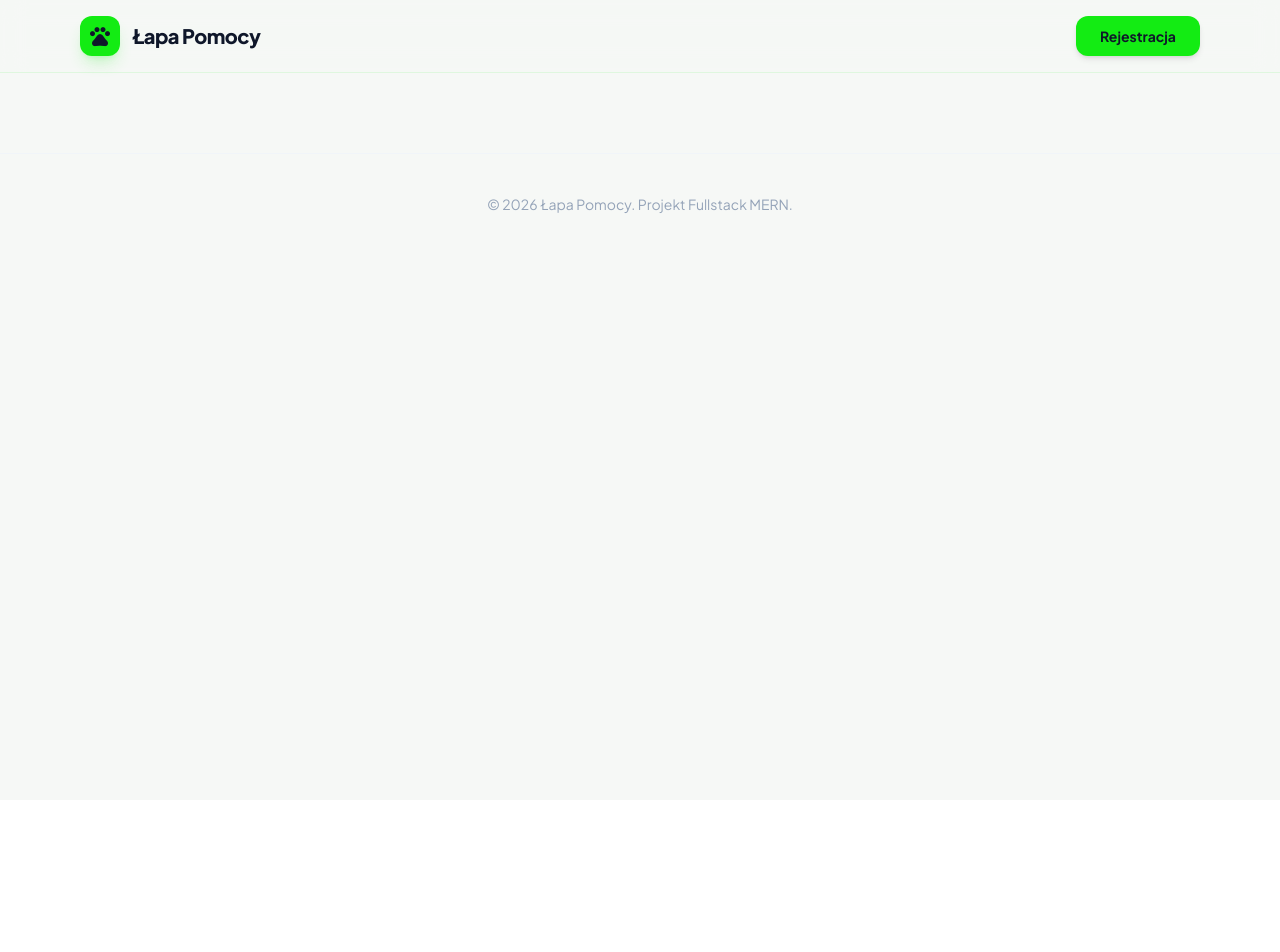
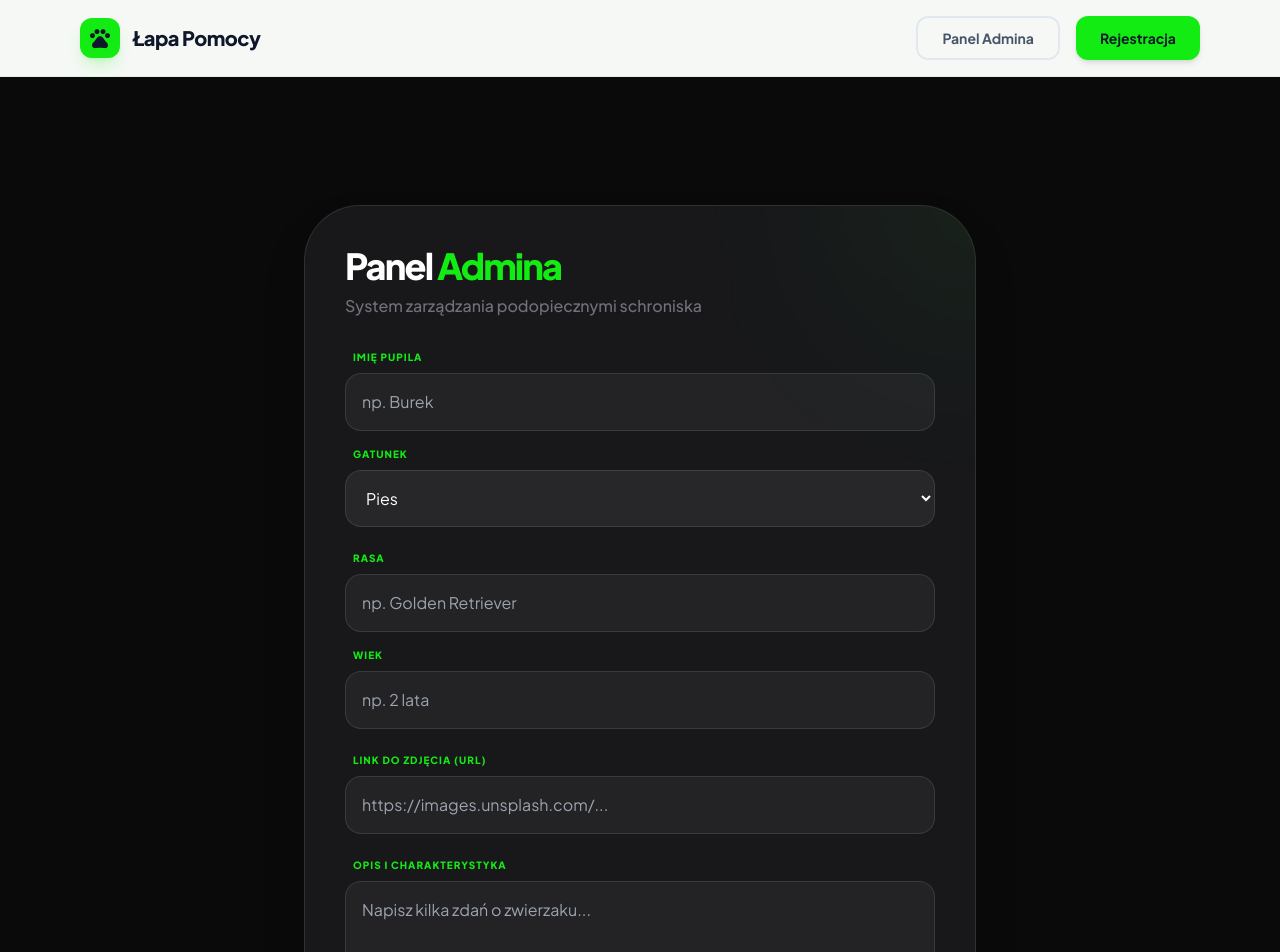
Before and after one commit to Warsack/Animal-Shelter-Managment-system, a React (Vite) app in the folder Frontend/: page /admin in a window 1280 px wide. Shown: the top 952 px of the page. Before the commit the page ends 800 px from the top, so only its background shows below. Built offline with nearby package versions, Linux system fonts and the light colour scheme.

Commit message:
Skurwialy, spierdolony panel admina dodaje w koncu psy, ja pierdole co to kurwa za gowno jebane bylo to tylko bog sam wie

```diff
--- a/Frontend/src/App.jsx
+++ b/Frontend/src/App.jsx
@@ -2,6 +2,7 @@ import React from 'react';
 import { BrowserRouter as Router, Routes, Route } from 'react-router-dom';
 import Home from './pages/Home';
 import DogDetails from './pages/DogDetails';
+import Admin from './pages/Admin'; // 1. IMPORTUJEMY NOWĄ STRONĘ
 
 function App() {
   return (
@@ -11,14 +12,24 @@ function App() {
         <header className="sticky top-0 z-50 w-full border-b border-[#13ec13]/10 bg-[#f6f8f6]/80 backdrop-blur-md px-6 py-4 md:px-20">
           <div className="mx-auto flex max-w-[1200px] items-center justify-between">
             <div className="flex items-center gap-3">
+              {/* Kliknięcie w logo teraz przenosi do strony głównej */}
+              <a href="/" className="flex items-center gap-3 cursor-pointer">
                 <div className="flex h-10 w-10 items-center justify-center rounded-xl bg-[#13ec13] text-slate-900 shadow-lg shadow-[#13ec13]/20">
                   <span className="material-symbols-outlined text-2xl">pets</span>
                 </div>
                 <h2 className="text-xl font-extrabold tracking-tight text-slate-900">Łapa Pomocy</h2>
+              </a>
             </div>
+
+            {/* Przycisk Panelu Admina obok Rejestracji, żebyś mógł go łatwo znaleźć */}
+            <div className="flex gap-4">
+              <a href="/admin" className="rounded-xl border-2 border-slate-200 px-6 py-2.5 text-sm font-bold text-slate-600 hover:border-[#13ec13] transition-all">
+                Panel Admina
+              </a>
               <button className="rounded-xl bg-[#13ec13] px-6 py-2.5 text-sm font-bold text-slate-900 shadow-md transition-all">
                 Rejestracja
               </button>
+            </div>
           </div>
         </header>
 
@@ -26,6 +37,7 @@ function App() {
         <Routes>
           <Route path="/" element={<Home />} />
           <Route path="/pies/:id" element={<DogDetails />} />
+          <Route path="/admin" element={<Admin />} /> {/* 2. DODAJEMY ŚCIEŻKĘ DO ADMINA */}
         </Routes>
 
         <footer className="mt-20 border-t border-slate-100 py-10 text-center text-slate-400 text-sm">
--- /dev/null
+++ b/Frontend/src/pages/Admin.jsx
@@ -0,0 +1,161 @@
+import React, { useState } from 'react';
+
+function Admin() {
+  // Stan dla pól formularza
+  const [formData, setFormData] = useState({
+    imie: '',
+    rasa: '',
+    wiek: '',
+    status: 'Do adopcji',
+    foto: '',
+    opis: '',
+    gatunek: 'pies'
+  });
+
+  const handleSubmit = async (e) => {
+    e.preventDefault();
+
+    // Używamy localhost, aby przeglądarka sama zdecydowała o IPv4 lub IPv6
+    const targetUrl = 'http://localhost:5000/api/nowy-obiekt';
+
+    console.log("🚀 Próba wysłania danych pod adres:", targetUrl);
+    console.log("📦 Dane do wysłania:", formData);
+
+    try {
+      const res = await fetch(targetUrl, {
+        method: 'POST',
+        headers: {
+          'Content-Type': 'application/json'
+        },
+        body: JSON.stringify(formData)
+      });
+
+      // Sprawdzamy status odpowiedzi
+      if (res.ok) {
+        const data = await res.json();
+        console.log("✅ Sukces serwera:", data);
+        alert("✅ Sukces! Nowy zwierzak został dodany do bazy.");
+
+        // Czyszczenie formularza
+        setFormData({
+          imie: '',
+          rasa: '',
+          wiek: '',
+          status: 'Do adopcji',
+          foto: '',
+          opis: '',
+          gatunek: 'pies'
+        });
+      } else {
+        const errorText = await res.text();
+        console.error("❌ Błąd serwera:", res.status, errorText);
+        alert(`❌ Błąd: Serwer odpowiedział statusem ${res.status}.`);
+      }
+    } catch (err) {
+      console.error("❌ Błąd połączenia:", err);
+      alert("❌ Brak połączenia z serwerem. Czy uruchomiłeś 'node server.js'?");
+    }
+  };
+
+  return (
+    <div className="min-h-screen bg-[#0a0a0a] pt-32 px-6">
+      <div className="max-w-2xl mx-auto bg-zinc-900 p-10 rounded-[3.5rem] border border-white/10 shadow-2xl relative overflow-hidden">
+
+        <div className="absolute -top-24 -right-24 w-48 h-48 bg-[#13ec13]/10 blur-[100px] rounded-full"></div>
+
+        <div className="relative z-10">
+          <h1 className="text-4xl font-black text-white mb-2 tracking-tighter">
+            Panel <span className="text-[#13ec13]">Admina</span>
+          </h1>
+          <p className="text-zinc-500 mb-8 font-medium">System zarządzania podopiecznymi schroniska</p>
+
+          <form onSubmit={handleSubmit} className="grid grid-cols-1 gap-6">
+
+            <div className="grid grid-cols-1 md:grid-cols-2 gap-4">
+              <div className="flex flex-col gap-2">
+                <label className="text-[10px] font-black uppercase tracking-widest text-[#13ec13] ml-2">Imię pupila</label>
+                <input
+                  required
+                  type="text"
+                  placeholder="np. Burek"
+                  value={formData.imie}
+                  onChange={e => setFormData({...formData, imie: e.target.value})}
+                  className="bg-white/5 border border-white/10 p-4 rounded-2xl text-white outline-none focus:border-[#13ec13] transition-all"
+                />
+              </div>
+              <div className="flex flex-col gap-2">
+                <label className="text-[10px] font-black uppercase tracking-widest text-[#13ec13] ml-2">Gatunek</label>
+                <select
+                  value={formData.gatunek}
+                  onChange={e => setFormData({...formData, gatunek: e.target.value})}
+                  className="bg-zinc-800 border border-white/10 p-4 rounded-2xl text-white outline-none focus:border-[#13ec13] cursor-pointer"
+                >
+                  <option value="pies">Pies</option>
+                  <option value="kot">Kot</option>
+                </select>
+              </div>
+            </div>
+
+            <div className="grid grid-cols-1 md:grid-cols-2 gap-4">
+              <div className="flex flex-col gap-2">
+                <label className="text-[10px] font-black uppercase tracking-widest text-[#13ec13] ml-2">Rasa</label>
+                <input
+                  required
+                  type="text"
+                  placeholder="np. Golden Retriever"
+                  value={formData.rasa}
+                  onChange={e => setFormData({...formData, rasa: e.target.value})}
+                  className="bg-white/5 border border-white/10 p-4 rounded-2xl text-white outline-none focus:border-[#13ec13]"
+                />
+              </div>
+              <div className="flex flex-col gap-2">
+                <label className="text-[10px] font-black uppercase tracking-widest text-[#13ec13] ml-2">Wiek</label>
+                <input
+                  required
+                  type="text"
+                  placeholder="np. 2 lata"
+                  value={formData.wiek}
+                  onChange={e => setFormData({...formData, wiek: e.target.value})}
+                  className="bg-white/5 border border-white/10 p-4 rounded-2xl text-white outline-none focus:border-[#13ec13]"
+                />
+              </div>
+            </div>
+
+            <div className="flex flex-col gap-2">
+              <label className="text-[10px] font-black uppercase tracking-widest text-[#13ec13] ml-2">Link do zdjęcia (URL)</label>
+              <input
+                required
+                type="url"
+                placeholder="https://images.unsplash.com/..."
+                value={formData.foto}
+                onChange={e => setFormData({...formData, foto: e.target.value})}
+                className="bg-white/5 border border-white/10 p-4 rounded-2xl text-white outline-none focus:border-[#13ec13]"
+              />
+            </div>
+
+            <div className="flex flex-col gap-2">
+              <label className="text-[10px] font-black uppercase tracking-widest text-[#13ec13] ml-2">Opis i charakterystyka</label>
+              <textarea
+                required
+                rows="4"
+                placeholder="Napisz kilka zdań o zwierzaku..."
+                value={formData.opis}
+                onChange={e => setFormData({...formData, opis: e.target.value})}
+                className="bg-white/5 border border-white/10 p-4 rounded-2xl text-white outline-none focus:border-[#13ec13] resize-none"
+              />
+            </div>
+
+            <button
+              type="submit"
+              className="bg-[#13ec13] text-black font-black py-5 rounded-2xl hover:scale-[1.02] active:scale-95 transition-all shadow-lg shadow-[#13ec13]/20 mt-4 text-lg uppercase tracking-wider"
+            >
+              Dodaj do bazy
+            </button>
+          </form>
+        </div>
+      </div>
+    </div>
+  );
+}
+
+export default Admin;
```
Also changed, not shown: 1 other file (tests, documents, lock files or other folders). Lines whose indentation alone changed are shown as unchanged.
